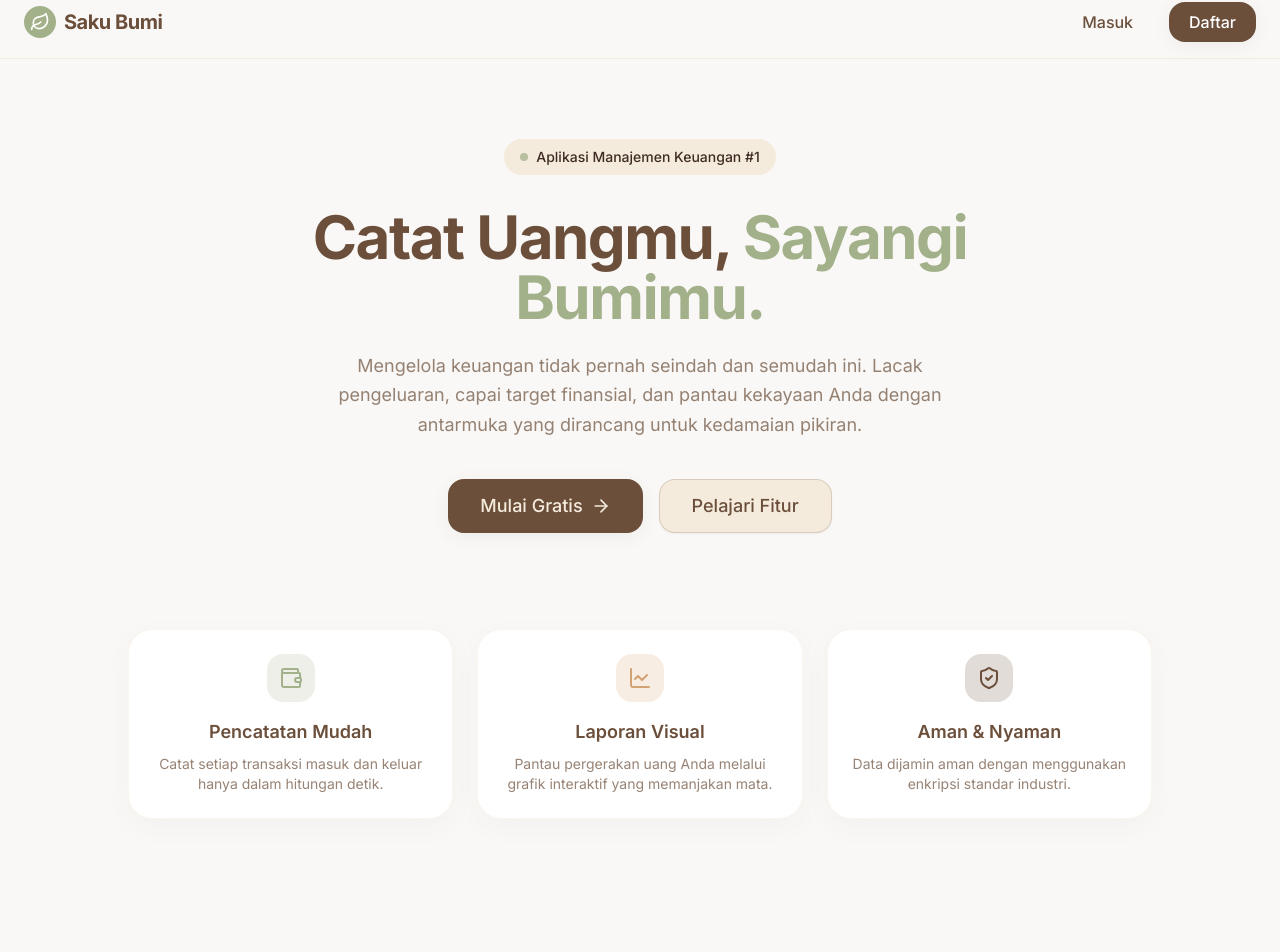
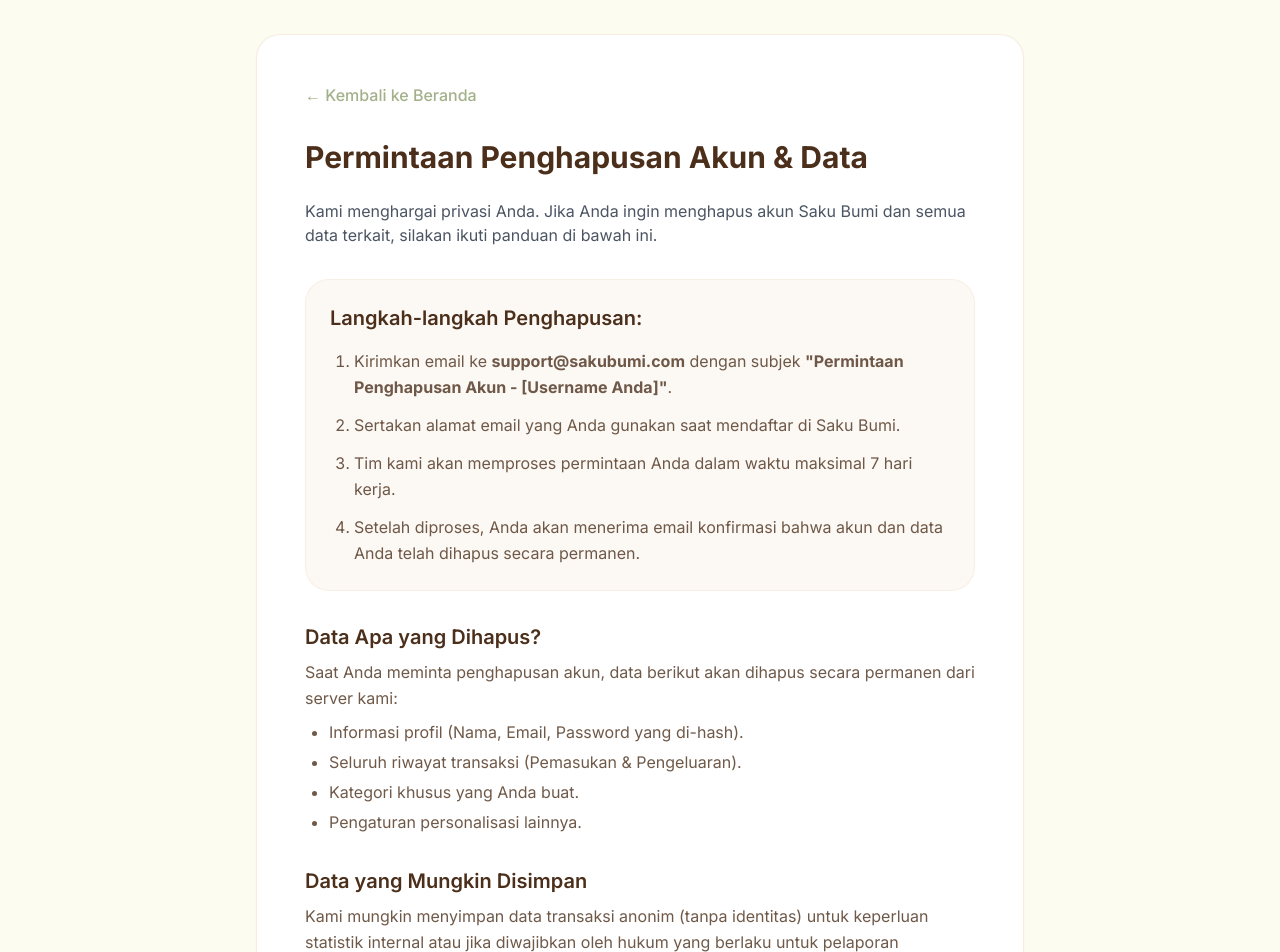
Before and after one commit to janubiyyy/sakubumi-web, a React (Vite) app: page /delete-account in a window 1280 px wide. Before the commit this address led to /. Shown: the part 14-966 px from the top of the page. Before the commit the page ends 913 px from the top, so only its background shows below. Built offline with nearby package versions, Linux system fonts and the light colour scheme; no server answers.

Commit message:
feat: Add a new page and route for account deletion.

```diff
--- a/src/App.tsx
+++ b/src/App.tsx
@@ -8,6 +8,7 @@
 import ReportPage from './pages/ReportPage';
 import ProfilePage from './pages/ProfilePage';
 import PrivacyPage from './pages/PrivacyPage';
+import DeleteAccountPage from './pages/DeleteAccountPage';
 import DashboardLayout from './layouts/DashboardLayout';
 import { Toaster } from 'react-hot-toast';
 
@@ -27,6 +28,7 @@
         <Route path="/login" element={<LoginPage />} />
         <Route path="/register" element={<RegisterPage />} />
         <Route path="/privacy" element={<PrivacyPage />} />
+        <Route path="/delete-account" element={<DeleteAccountPage />} />
 
         {/* Protected Dashboard Routes (Nanti akan ditambah guard auth) */}
         <Route path="/dashboard" element={<DashboardLayout />}>
--- /dev/null
+++ b/src/pages/DeleteAccountPage.tsx
@@ -0,0 +1,62 @@
+import { Link } from 'react-router-dom';
+
+const DeleteAccountPage = () => {
+  return (
+    <div className="min-h-screen bg-[#FDFCF0] py-12 px-4 sm:px-6 lg:px-8">
+      <div className="max-w-3xl mx-auto bg-white rounded-3xl shadow-sm border border-[#E8C49A]/30 p-8 sm:p-12">
+        <Link to="/" className="text-[#A3B18A] hover:text-[#588157] font-medium mb-8 inline-block">
+          ← Kembali ke Beranda
+        </Link>
+
+        <h1 className="text-3xl font-bold text-[#4B2F1B] mb-6">Permintaan Penghapusan Akun & Data</h1>
+        <p className="text-gray-600 mb-8">
+          Kami menghargai privasi Anda. Jika Anda ingin menghapus akun Saku Bumi dan semua data terkait, silakan ikuti panduan di bawah ini.
+        </p>
+
+        <section className="space-y-8 text-[#4B2F1B]/80 leading-relaxed">
+          <div className="bg-[#F5EBDD]/30 p-6 rounded-2xl border border-[#E8C49A]/20">
+            <h2 className="text-xl font-semibold text-[#4B2F1B] mb-4">Langkah-langkah Penghapusan:</h2>
+            <ol className="list-decimal ml-6 space-y-3">
+              <li>Kirimkan email ke <strong>support@sakubumi.com</strong> dengan subjek <strong>"Permintaan Penghapusan Akun - [Username Anda]"</strong>.</li>
+              <li>Sertakan alamat email yang Anda gunakan saat mendaftar di Saku Bumi.</li>
+              <li>Tim kami akan memproses permintaan Anda dalam waktu maksimal 7 hari kerja.</li>
+              <li>Setelah diproses, Anda akan menerima email konfirmasi bahwa akun dan data Anda telah dihapus secara permanen.</li>
+            </ol>
+          </div>
+
+          <div>
+            <h2 className="text-xl font-semibold text-[#4B2F1B] mb-2">Data Apa yang Dihapus?</h2>
+            <p>
+              Saat Anda meminta penghapusan akun, data berikut akan dihapus secara permanen dari server kami:
+            </p>
+            <ul className="list-disc ml-6 mt-2 space-y-1">
+              <li>Informasi profil (Nama, Email, Password yang di-hash).</li>
+              <li>Seluruh riwayat transaksi (Pemasukan & Pengeluaran).</li>
+              <li>Kategori khusus yang Anda buat.</li>
+              <li>Pengaturan personalisasi lainnya.</li>
+            </ul>
+          </div>
+
+          <div>
+            <h2 className="text-xl font-semibold text-[#4B2F1B] mb-2">Data yang Mungkin Disimpan</h2>
+            <p>
+              Kami mungkin menyimpan data transaksi anonim (tanpa identitas) untuk keperluan statistik internal
+              atau jika diwajibkan oleh hukum yang berlaku untuk pelaporan keuangan legal. Data ini tidak akan bisa
+              dihubungkan kembali ke identitas Anda setelah akun dihapus.
+            </p>
+          </div>
+
+          <div className="p-4 bg-red-50 text-red-700 rounded-xl border border-red-100 text-sm">
+            <strong>Peringatan:</strong> Tindakan ini bersifat permanen. Setelah data dihapus, Anda tidak dapat memulihkan kembali riwayat keuangan Anda.
+          </div>
+        </section>
+
+        <div className="mt-12 pt-8 border-t border-gray-100 text-center">
+          <p className="text-sm text-gray-500">© 2026 Saku Bumi. Hak Cipta Dilindungi.</p>
+        </div>
+      </div>
+    </div>
+  );
+};
+
+export default DeleteAccountPage;
```
